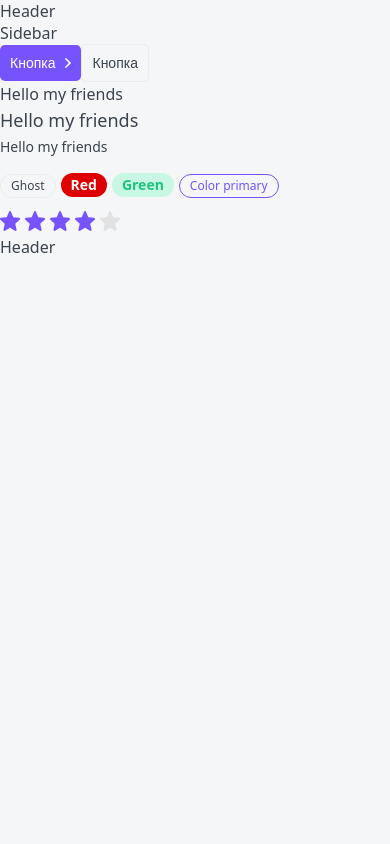
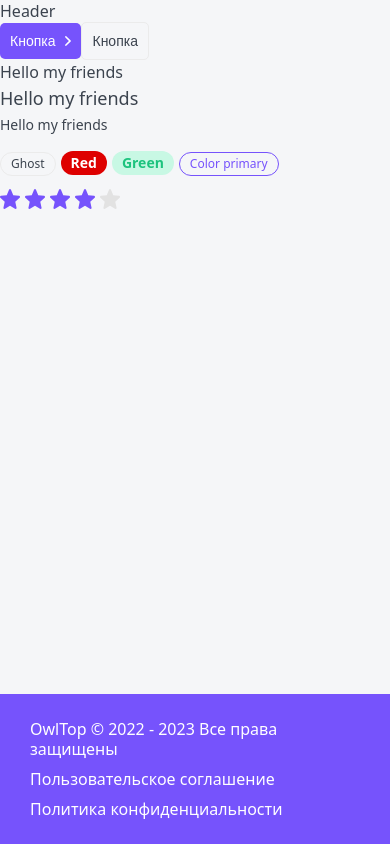
Before and after one commit to Migilint/CoursesForum, a Next.js app: page / in a window 390 px wide. Built offline with nearby package versions, Linux system fonts and the light colour scheme.

Commit message:
I added a footer to this pet-project

```diff
--- a/layout/Footer/Footer.module.css
+++ b/layout/Footer/Footer.module.css
@@ -0,0 +1,20 @@
+.footer {
+    display: grid;
+    grid-template-columns: 1fr auto auto;
+    gap: 10px 40px;
+    background-color: var(--primary);
+    color: var(--white);
+    font-size: 16px;
+    line-height: 20px;
+    padding: 25px 30px;
+}
+
+.footer a:hover {
+    color: var(--gray-light);
+}
+
+@media (max-width: 765px) {
+    .footer {
+        grid-template-columns: 1fr;
+    }
+}
--- a/layout/Footer/Footer.tsx
+++ b/layout/Footer/Footer.tsx
@@ -1,12 +1,18 @@
-import {HeaderProps} from "@/layout/Header/Header.props";
 import styles from './Footer.module.css';
 import cn from "classnames";
+import {format} from 'date-fns';
+import {FooterProps} from "@/layout/Footer/Footer.props";
 
 
-export const Footer = ({...props }: HeaderProps): JSX.Element => {
+export const Footer = ({ className, ...props }: FooterProps): JSX.Element => {
+
     return (
-        <div {...props}>
-            Header
-        </div>
+        <footer className={cn(className, styles.footer)} {...props}>
+                <div>
+                    OwlTop © 2022 - {format(new Date(), 'yyyy')} Все права защищены
+                </div>
+                    <a href="#" target={"_blank"}>Пользовательское соглашение</a>
+                    <a href="#" target={"_blank"}>Политика конфиденциальности</a>
+        </footer>
     );
 };
--- a/layout/Layout.module.css
+++ b/layout/Layout.module.css
@@ -0,0 +1,47 @@
+.wrapper {
+    display: grid;
+    grid-template-columns: auto 230px minmax(320px, 1200px) auto;
+    grid-template-rows: auto 1fr auto;
+    min-height: 100vh;
+    gap: 0 30px;
+    grid-template-areas:
+    ". header header ."
+    ". sidebar body ."
+    "footer footer footer footer"
+}
+
+.header {
+    grid-area: header;
+    display: none;
+}
+
+.body {
+    grid-area: body;
+}
+
+.sidebar {
+    grid-area: sidebar;
+}
+
+.footer {
+    grid-area: footer;
+}
+
+@media (max-width: 765px) {
+
+    .wrapper {
+        grid-template-columns: minmax(320px, 1fr);
+        grid-template-areas:
+    "header"
+    "body"
+    "footer"
+    }
+
+    .sidebar {
+        display: none;
+    }
+
+    .header {
+        display: block;
+    }
+}
--- a/layout/Layout.tsx
+++ b/layout/Layout.tsx
@@ -8,16 +8,14 @@
 
 const Layout = ({children }: LayoutProps): JSX.Element => {
     return (
-        <>
-            <Header />
-            <div>
-                <Sidebar />
-                <div>
-                    {children}
-                </div>
+        <div className={styles.wrapper}>
+            <Header className={styles.header}  />
+            <Sidebar className={styles.sidebar}/>
+            <div className={styles.body}>
+                {children}
             </div>
-            <Footer />
-        </>
+            <Footer className={styles.footer}/>
+        </div>
     );
 };
 
--- a/package.json
+++ b/package.json
@@ -18,6 +18,7 @@
     "@typescript-eslint/parser": "^5.0.0",
     "classnames": "^2.3.2",
     "cross-env": "^7.0.3",
+    "date-fns": "^2.30.0",
     "eslint": "8.1.0",
     "eslint-config-next": "13.3.1",
     "next": "13.3.1",
```
Also changed, not shown: 1 other file (tests, documents, lock files or other folders).
